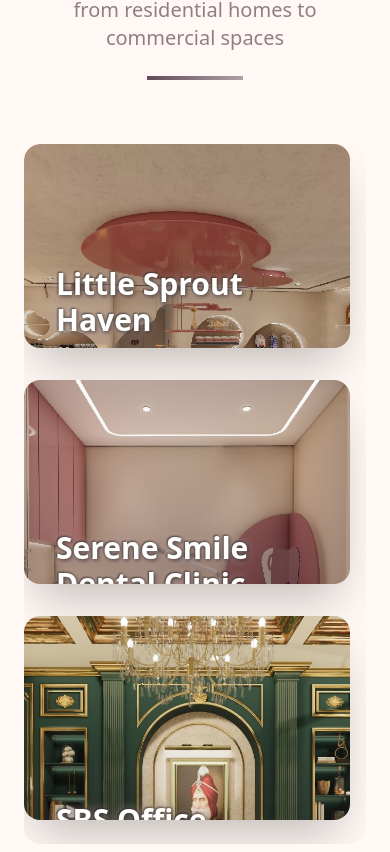
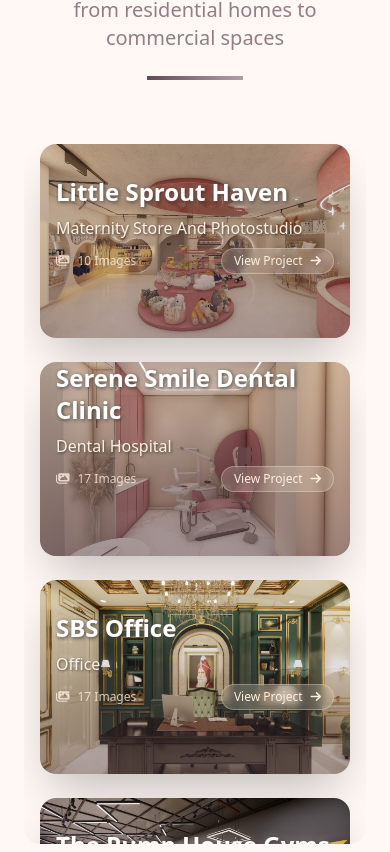
Before and after one commit to DiyaKanwar/Faraiha-Rehman-Portfolio, a React (Create React App) app: page / in a window 390 px wide. Shown: the part 3332-4184 px from the top of the page. Built offline with nearby package versions, Linux system fonts and the light colour scheme; the HTML template or start-up script is replaced by a standard one.

Commit message:
mobile view

```diff
--- a/src/App.js
+++ b/src/App.js
@@ -456,10 +456,9 @@ export default function App() {
           {!selectedProject ? (
             // Vertical scroll container for project cards with smooth scroll and rounded corners
             <div
-              className="grid grid-cols-1 lg:grid-cols-2 gap-8 max-w-6xl mx-auto overflow-y-auto scrollbar-thin scrollbar-thumb-[#624A58]/80 scrollbar-track-transparent rounded-2xl"
+  className="grid grid-cols-1 sm:grid-cols-2 lg:grid-cols-2 gap-6 sm:gap-8 max-w-6xl mx-auto px-4 overflow-y-auto scrollbar-thin scrollbar-thumb-[#624A58]/80 scrollbar-track-transparent rounded-2xl"
   style={{
     maxHeight: '700px',
-                paddingRight: '1rem',
     scrollBehavior: 'smooth',
   }}
 >
@@ -468,40 +467,36 @@ export default function App() {
       key={index}
       className="relative overflow-hidden rounded-2xl shadow-2xl cursor-pointer group transform transition-all duration-500 hover:scale-[1.02] hover:shadow-3xl hover:-translate-y-1 bg-white"
       onClick={() => setSelectedProject(project)}
-                  style={{ aspectRatio: '16/10' }} // Makes it rectangular
     >
-                  <div className="relative h-96"> {/* Fixed height for rectangular shape */}
+      <div className="relative aspect-[16/10] sm:h-96 w-full">
         <img
           src={project.coverImage}
           alt={project.title}
           className="w-full h-full object-cover transition-transform duration-700 group-hover:scale-110"
         />
-                    <div className="absolute inset-0 bg-gradient-to-t from-[#624A58]/30 via-[#624A58]/10 to-transparent"></div>
+        <div className="absolute inset-0 bg-gradient-to-t from-[#624A58]/40 via-[#624A58]/20 to-transparent"></div>
 
         {/* Content overlay */}
-                    <div className="absolute bottom-0 left-0 right-0 p-8 pb-20 text-[#FEEEDE] transform transition-transform duration-300 group-hover:translate-y-[-4px]">
-                      <h3 className="text-3xl font-bold mb-3 text-white" style={{
-                        textShadow: '0 0 8px rgba(254, 238, 222, 0.4), 1px 1px 4px rgba(0, 0, 0, 0.8), -1px -1px 2px rgba(0, 0, 0, 0.6)',
-                        filter: 'drop-shadow(0 2px 6px rgba(132, 101, 119, 0.5))',
+        <div className="absolute bottom-0 left-0 right-0 p-4 sm:p-6 md:p-8 pb-16 sm:pb-20 text-[#FEEEDE]">
+          <h3 className="text-2xl sm:text-3xl font-bold mb-2 text-white" style={{
+            textShadow: '0 0 8px rgba(254, 238, 222, 0.4), 1px 1px 4px rgba(0, 0, 0, 0.8)',
             WebkitTextStroke: '0.5px rgba(254, 238, 222, 0.2)'
           }}>
-                        {project.title}</h3>
-
-                      <p className="text-lg mb-3 font-medium text-[#FEEEDE]" style={{
+            {project.title}
+          </h3>
+          <p className="text-md sm:text-lg mb-2 font-medium text-[#FEEEDE]" style={{
             textShadow: '0 0 6px rgba(254, 238, 222, 0.3), 1px 1px 3px rgba(0, 0, 0, 0.7)',
-                        filter: 'drop-shadow(0 1px 4px rgba(98, 74, 88, 0.4))',
             WebkitTextStroke: '0.3px rgba(254, 238, 222, 0.15)'
-                      }}>{project.category}</p>
-
+          }}>
+            {project.category}
+          </p>
           <div className="flex items-center justify-between">
-                        <p className="text-sm opacity-80 flex items-center gap-2">
-                          <i className="fas fa-images"></i>
-                          {project.images.length} Images
+            <p className="text-xs sm:text-sm opacity-80 flex items-center gap-2">
+              <i className="fas fa-images"></i> {project.images.length} Images
             </p>
-
-                        <div className="flex items-center gap-2 text-sm font-medium bg-[#FEEEDE]/20 backdrop-blur-sm px-3 py-1 rounded-full border border-[#FEEEDE]/30">
+            <div className="flex items-center gap-2 text-xs sm:text-sm font-medium bg-[#FEEEDE]/20 backdrop-blur-sm px-3 py-1 rounded-full border border-[#FEEEDE]/30">
               <span>View Project</span>
-                          <i className="fas fa-arrow-right transition-transform duration-300 group-hover:translate-x-1"></i>
+              <i className="fas fa-arrow-right group-hover:translate-x-1 transition-transform"></i>
             </div>
           </div>
         </div>
@@ -512,6 +507,7 @@ export default function App() {
     </div>
   ))}
 </div>
+
           ) : (
             // Show selected project images - Enhanced layout
             <div>
```
Lines whose indentation alone changed are shown as unchanged.
